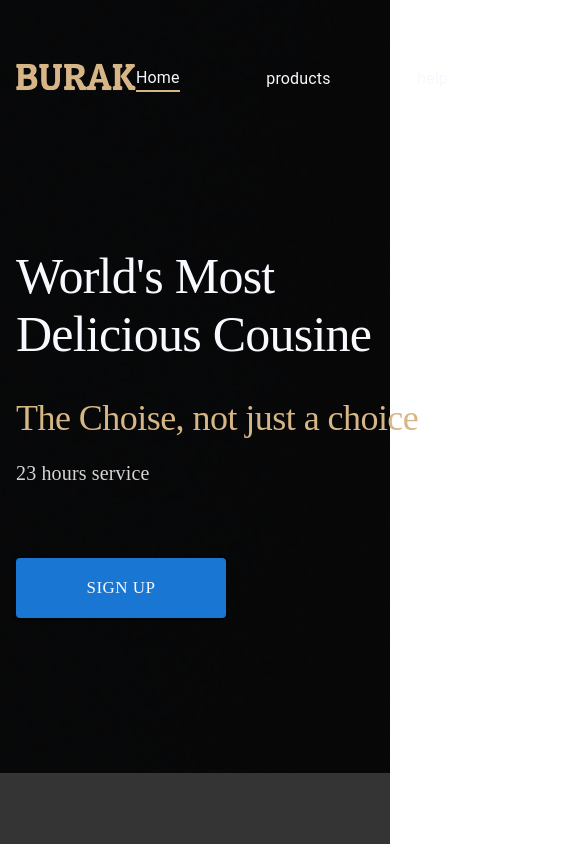
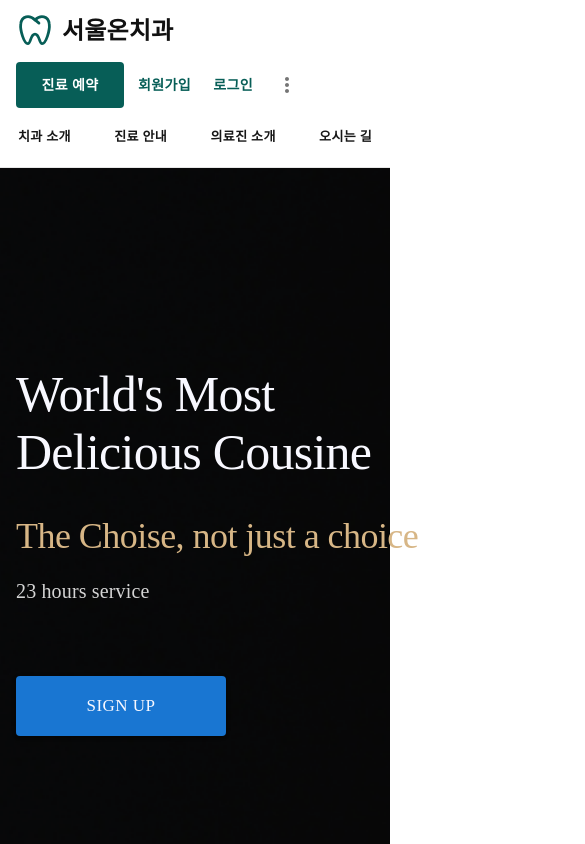
Before and after one commit to baxodirmamatvaliev-del/burak-react, a React (Create React App) app: page / in a window 390 px wide. Shown: the top 844 px of the page, 585 px wide, since content can reach past the window. Built offline with nearby package versions, Linux system fonts and the light colour scheme; no server answers.

Commit message:
feat: update shared clinic header

```diff
--- a/src/app/components/headers/HomeNavbar.tsx
+++ b/src/app/components/headers/HomeNavbar.tsx
@@ -1,10 +1,7 @@
-import { Box, Button, Container, ListItemIcon, Menu, MenuItem, Stack } from "@mui/material";
-import { NavLink } from "react-router-dom";
-import Basket from "./Basket";
-import React, { useEffect, useState } from "react";
+import { Box, Button, Container, Stack } from "@mui/material";
+import React from "react";
+import OtherNavbar from "./OtherNavbar";
 import { useGlobals } from "../../hooks/useGlobals";
-import { serverApi } from "../../../lib/config";
-import { Logout } from "@mui/icons-material";
 
 interface HomeNavbarProps {
   setSignupOpen: (isOpen: boolean) => void;
@@ -16,108 +13,16 @@ interface HomeNavbarProps {
 }
 
 
+// Bosh sahifa bannerini saqlab, umumiy sarlavhani chiqaradi.
 export  default  function HomeNavbar (props: HomeNavbarProps) {
-  const {
-    setSignupOpen,
-    setLoginOpen,
-    handleLogoutClick,
-    handleCloseLogout,
-    anchorEl,
-    handleLogoutRequest,
-  } = props;
+  const { setSignupOpen } = props;
   const {authMember} =useGlobals();
 
     return (
+        <>
+        <OtherNavbar {...props} />
         <div className="home-navbar">
   <Container className="navbar-container ">
-    <Stack className="menu" >
-      <Box>
-        <NavLink to="/">
-          <img className="brand-logo" src="/icons/burak.svg" />
-        </NavLink>
-      </Box>
-      <Stack className="links">
-        <Box className={"hover-line"} >
-        <NavLink to="/" activeClassName={"underline"} >Home</NavLink>
-      </Box>
-         <Box className={"hover-line"} >
-        <NavLink to="/products" activeClassName={"underline"} >products</NavLink>
-      </Box>
-      {authMember ? (
-         <Box className={"hover-line"} >
-        <NavLink to="/orders" activeClassName={"underline"} >Orders</NavLink>
-            </Box>
-        ) : null}
-    {authMember ? (
-         <Box className={"hover-line"} >
-        <NavLink to="/member-page" activeClassName={"underline"}>My page</NavLink>
-            </Box>
-        ) : null}
-        <Box className={"hover-line"} >
-        <NavLink to="/help" activeClassName={"underline"}>help</NavLink>
-      </Box>
-      <Basket/>
-      {!authMember ? (<Box><Button variant="contained" className="login-button" onClick={() => setLoginOpen(true)}
-      >Login</Button>
-      </Box>
-    ) : (
-    <img
-    className="user-avatar"
-    src={
-      authMember?.memberImage
-      ? `${serverApi}/${authMember?.memberImage}`
-       :"/icons/default-user.svg"}
-     aria-haspopup ={"true"}
-     onClick={handleLogoutClick}
-    />
-    )}
-    <Menu
-    anchorEl={anchorEl}
-	id="account-menu"
-  open={Boolean(anchorEl)}
-  onClose={handleCloseLogout}
-  onClick={handleCloseLogout}
-	PaperProps={{
-		elevation: 0,
-		sx: {
-			overflow: 'visible',
-			filter: 'drop-shadow(0px 2px 8px rgba(0,0,0,0.32))',
-			mt: 1.5,
-			'& .MuiAvatar-root': {
-				width: 32,
-				height: 32,
-				ml: -0.5,
-				mr: 1,
-			},
-			'&:before': {
-				content: '""',
-				display: 'block',
-				position: 'absolute',
-				top: 0,
-				right: 14,
-				width: 10,
-				height: 10,
-				bgcolor: 'background.paper',
-				transform: 'translateY(-50%) rotate(45deg)',
-				zIndex: 0,
-			},
-		},
-	}}
-	transformOrigin={{ horizontal: 'right', vertical: 'top' }}
-	anchorOrigin={{ horizontal: 'right', vertical: 'bottom' }}
->
-	<MenuItem onClick={handleLogoutRequest }>
-		<ListItemIcon>
-			<Logout fontSize="small" style={{ color: 'blue' }} />
-		</ListItemIcon>
-		Logout
-	</MenuItem>
-</Menu>
-
- */
-
-      </Stack>
-    </Stack>
     <Stack className={"header-frame"}>
         <Stack className={"detail"}>
             <Box className={"head-main-txt"}>
@@ -138,5 +43,6 @@ export  default  function HomeNavbar (props: HomeNavbarProps) {
     </Stack>
   </Container>
 </div>
+</>
 );
 }
--- a/src/app/components/headers/OtherNavbar.tsx
+++ b/src/app/components/headers/OtherNavbar.tsx
@@ -1,12 +1,11 @@
-import { Box, Button, Container, ListItemIcon, Menu, MenuItem, Stack } from "@mui/material";
+import { Box, Button, Container, IconButton, Menu, MenuItem } from "@mui/material";
+import { MoreVert, PersonOutline } from "@mui/icons-material";
 import React from "react";
 import { NavLink } from "react-router-dom";
 import Basket from "./Basket";
 import { useGlobals } from "../../hooks/useGlobals";
-import { serverApi } from "../../../lib/config";
-import { Logout } from "@mui/icons-material";
 
-interface  OtherNavbarProps {
+interface OtherNavbarProps {
   setSignupOpen: (isOpen: boolean) => void;
   setLoginOpen: (isOpen: boolean) => void;
   handleLogoutClick: (e: React.MouseEvent<HTMLElement>) => void;
@@ -14,109 +13,65 @@ interface  OtherNavbarProps {
   handleCloseLogout: () => void;
   handleLogoutRequest: () => void;
 }
-export default function OtherNavbar (props: OtherNavbarProps) {
+
+// Barcha sahifalarda bir xil sarlavha va mavjud hisob amallarini ko‘rsatadi.
+export default function OtherNavbar(props: OtherNavbarProps) {
   const {
+    setSignupOpen,
     setLoginOpen,
     handleLogoutClick,
     handleCloseLogout,
     anchorEl,
     handleLogoutRequest,
   } = props;
+  const { authMember } = useGlobals();
 
-const { authMember } = useGlobals();
-
-    return(
-    <div className="other-navbar">
-  <Container className="navbar-container ">
-    <Stack className="menu" >
-      <Box>
-        <NavLink to="/">
-          <img className="brand-logo" src="/icons/burak.svg" />
+  return (
+    <Box component="header" className="clinic-header">
+      <Container maxWidth={false} className="clinic-header-inner">
+        <NavLink to="/" className="clinic-brand" aria-label="서울온치과 홈">
+          <svg viewBox="0 0 48 48" fill="none" aria-hidden="true">
+            <path d="M24 10C17 3 7 5 6 15c-1 8 4 25 9 25 4 0 3-12 9-12s5 12 9 12c5 0 10-17 9-25C41 5 31 3 24 10Z" />
+            <path d="m24 10 5 4" />
+          </svg>
+          <span>서울온치과</span>
         </NavLink>
-      </Box>
-      <Stack className="links">
-        <Box className={"hover-line"} >
-        <NavLink to="/" >Home</NavLink>
-      </Box>
-         <Box className={"hover-line"} >
-        <NavLink to="/products" activeClassName={"underline"} >products</NavLink>
-      </Box>
-      {authMember ? (
-         <Box className={"hover-line"} >
-        <NavLink to="/orders" activeClassName={"underline"} >Orders</NavLink>
-            </Box>
-        ) : null}
-    {authMember ? (
-         <Box className={"hover-line"} >
-        <NavLink to="/member-page" activeClassName={"underline"}>My page</NavLink>
-            </Box>
-        ) : null}
-        <Box className={"hover-line"} >
-        <NavLink to="/help" activeClassName={"underline"}>help</NavLink>
-      </Box>
-        <Basket />
-
-      {!authMember ? (
-        <Box><Button variant="contained" className="login-button" onClick={() => setLoginOpen(true)}
-        >Login</Button>
-      </Box>
-    ) : (
-    <img
-  className="user-avatar"
-     src={
-       authMember?.memberImage
-       ? `${serverApi}/${authMember?.memberImage}`
-        :"/icons/default-user.svg"}
-      aria-haspopup ={"true"}
-      onClick={handleLogoutClick}
-    />
-    )}
-       <Menu
-    anchorEl={anchorEl}
-	id="account-menu"
-  open={Boolean(anchorEl)}
-  onClose={handleCloseLogout}
-  onClick={handleCloseLogout}
-	PaperProps={{
-		elevation: 0,
-		sx: {
-			overflow: 'visible',
-			filter: 'drop-shadow(0px 2px 8px rgba(0,0,0,0.32))',
-			mt: 1.5,
-			'& .MuiAvatar-root': {
-				width: 32,
-				height: 32,
-				ml: -0.5,
-				mr: 1,
-			},
-			'&:before': {
-				content: '""',
-				display: 'block',
-				position: 'absolute',
-				top: 0,
-				right: 14,
-				width: 10,
-				height: 10,
-				bgcolor: 'background.paper',
-				transform: 'translateY(-50%) rotate(45deg)',
-				zIndex: 0,
-			},
-		},
-	}}
-	transformOrigin={{ horizontal: 'right', vertical: 'top' }}
-	anchorOrigin={{ horizontal: 'right', vertical: 'bottom' }}
->
-	<MenuItem onClick={handleLogoutRequest }>
-		<ListItemIcon>
-			<Logout fontSize="small" style={{ color: 'blue' }} />
-		</ListItemIcon>
-		Logout
-	</MenuItem>
-</Menu>
-      </Stack>
-    </Stack>
-  </Container>
-</div>
-
-    );
+        <Box component="nav" aria-label="주 메뉴" className="clinic-navigation">
+          <Button disabled>치과 소개</Button>
+          <Button disabled>진료 안내</Button>
+          <Button disabled>의료진 소개</Button>
+          <Button disabled>오시는 길</Button>
+        </Box>
+        <Box className="clinic-actions">
+          <Button variant="contained" disabled className="clinic-booking">진료 예약</Button>
+          {authMember ? (
+            <IconButton component={NavLink} to="/member-page" aria-label="마이페이지" className="clinic-profile">
+              <PersonOutline />
+            </IconButton>
+          ) : (
+            <>
+              <Button className="clinic-signup" onClick={() => setSignupOpen(true)}>회원가입</Button>
+              <Button className="clinic-login" onClick={() => setLoginOpen(true)}>로그인</Button>
+            </>
+          )}
+          <IconButton
+            aria-label="더 보기"
+            aria-haspopup="menu"
+            aria-controls={anchorEl ? "clinic-account-menu" : undefined}
+            aria-expanded={Boolean(anchorEl)}
+            onClick={handleLogoutClick}
+          >
+            <MoreVert />
+          </IconButton>
+        </Box>
+        <Menu id="clinic-account-menu" anchorEl={anchorEl} open={Boolean(anchorEl)} onClose={handleCloseLogout}>
+          <MenuItem component={NavLink} to="/products" onClick={handleCloseLogout}>상품 목록</MenuItem>
+          {authMember && <MenuItem component={NavLink} to="/orders" onClick={handleCloseLogout}>주문 내역</MenuItem>}
+          <MenuItem component={NavLink} to="/help" onClick={handleCloseLogout}>도움말</MenuItem>
+          <Box sx={{ px: 2 }}><Basket /></Box>
+          {authMember && <MenuItem onClick={() => { handleCloseLogout(); handleLogoutRequest(); }}>로그아웃</MenuItem>}
+        </Menu>
+      </Container>
+    </Box>
+  );
 }
--- a/src/css/navbar.css
+++ b/src/css/navbar.css
@@ -383,3 +383,150 @@ align-items: center;
   display: flex;
   flex-direction: column;
 }
+
+
+/* Barcha sahifalar uchun umumiy klinika sarlavhasi. */
+.clinic-header {
+  width: 100%;
+  background: #fff;
+  border-bottom: 1px solid #e7e7e7;
+  font-family: Arial, "Malgun Gothic", sans-serif;
+}
+
+.clinic-header .clinic-header-inner {
+  min-height: 80px;
+  padding: 12px 4%;
+  display: flex;
+  align-items: center;
+  justify-content: space-between;
+  gap: 24px;
+}
+
+.clinic-brand {
+  display: inline-flex;
+  align-items: center;
+  gap: 12px;
+  flex-shrink: 0;
+  color: #111;
+  text-decoration: none;
+  font-size: 30px;
+  font-weight: 700;
+  white-space: nowrap;
+}
+
+.clinic-brand svg {
+  width: 48px;
+  height: 48px;
+  stroke: #075e57;
+  stroke-width: 3.5;
+  stroke-linecap: round;
+  stroke-linejoin: round;
+}
+
+.clinic-navigation {
+  display: flex;
+  justify-content: space-evenly;
+  flex: 1;
+  gap: 16px;
+}
+
+.clinic-header .clinic-navigation .MuiButton-root {
+  color: #171717;
+  font-size: 20px;
+  font-weight: 700;
+  white-space: nowrap;
+}
+
+.clinic-actions {
+  display: flex;
+  align-items: center;
+  gap: 12px;
+  flex-shrink: 0;
+}
+
+.clinic-header .clinic-actions .MuiButton-root {
+  min-height: 46px;
+  font-size: 16px;
+  font-weight: 700;
+  white-space: nowrap;
+  color: #075e57;
+}
+
+.clinic-header .clinic-actions .clinic-booking {
+  min-width: 150px;
+  background: #075e57;
+  color: #fff;
+  box-shadow: none;
+}
+
+.clinic-header .clinic-profile {
+  width: 58px;
+  height: 46px;
+  border: 1px solid #ccc;
+  border-radius: 5px;
+  color: #075e57;
+}
+
+.clinic-profile svg {
+  font-size: 34px;
+}
+
+.clinic-header a:focus-visible,
+.clinic-header button:focus-visible {
+  outline: 3px solid #075e57;
+  outline-offset: 3px;
+}
+
+@media (max-width: 1200px) {
+  .clinic-header .clinic-header-inner {
+    flex-wrap: wrap;
+    gap: 12px;
+  }
+
+  .clinic-navigation {
+    order: 3;
+    flex-basis: 100%;
+  }
+}
+
+@media (max-width: 600px) {
+  .clinic-header .clinic-header-inner {
+    padding: 12px 16px;
+  }
+
+  .clinic-brand {
+    font-size: 24px;
+    gap: 8px;
+  }
+
+  .clinic-brand svg {
+    width: 38px;
+    height: 38px;
+  }
+
+  .clinic-actions {
+    width: 100%;
+    gap: 6px;
+  }
+
+  .clinic-header .clinic-actions .MuiButton-root {
+    font-size: 14px;
+    padding: 6px 8px;
+    min-width: 0;
+  }
+
+  .clinic-header .clinic-actions .clinic-booking {
+    min-width: 108px;
+  }
+
+  .clinic-navigation {
+    gap: 0;
+    justify-content: space-between;
+  }
+
+  .clinic-header .clinic-navigation .MuiButton-root {
+    min-width: 0;
+    padding: 6px 2px;
+    font-size: 13px;
+  }
+}
```
Also changed, not shown: 1 other file (tests, documents, lock files or other folders).
